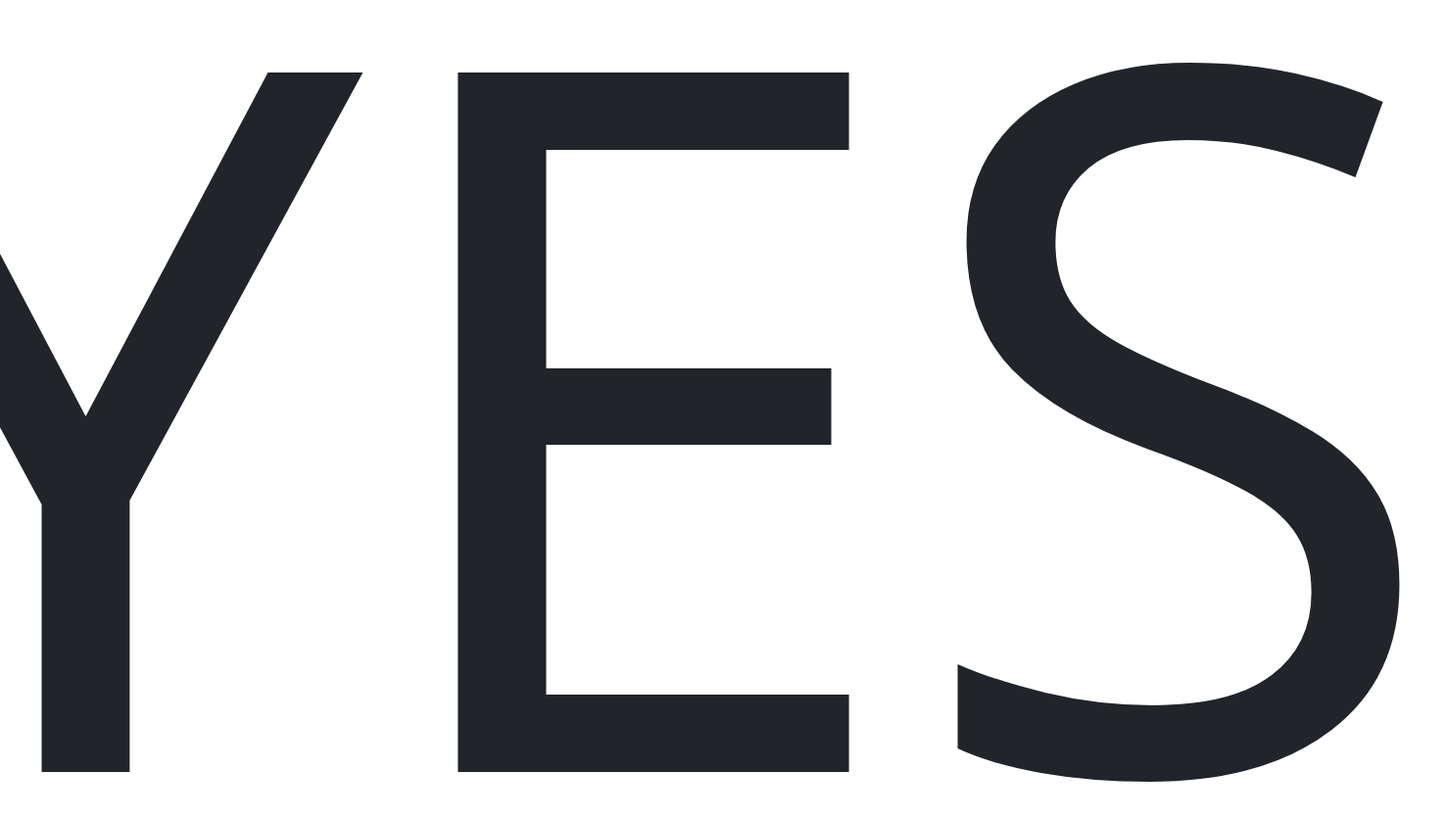
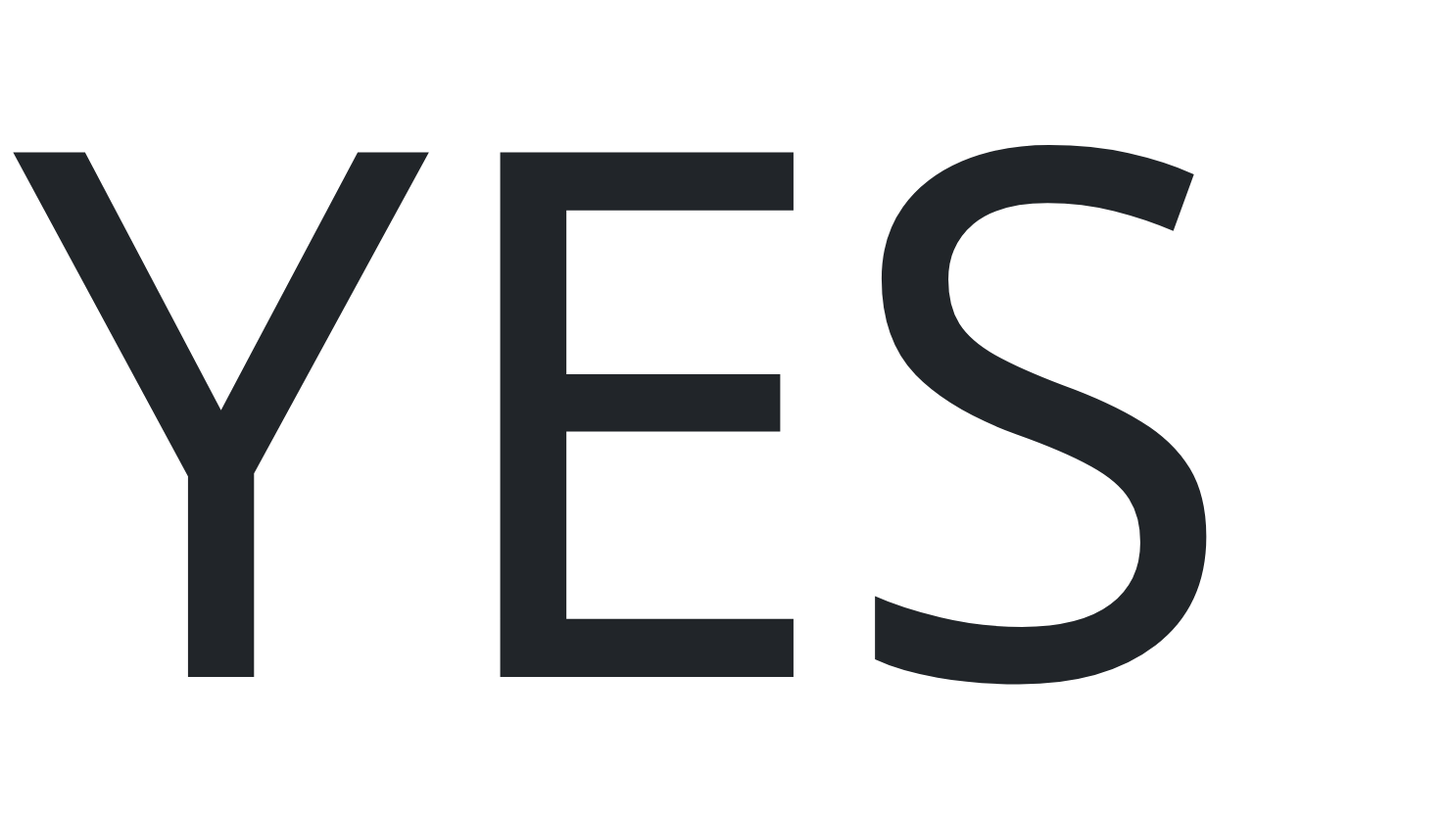
Before and after one commit to mikeydub/shouldibuybitcoin, a plain HTML site: page index.html in a window 1280 px wide. Shown: the whole page at 98% size, 1476 px wide, since content can reach past the window. Drawn offline with nearby package versions, Linux system fonts and the light colour scheme.

Commit message:
font too big, slightly smaller

```diff
--- a/index.html
+++ b/index.html
@@ -13,7 +13,7 @@
             display: flex;
             justify-content: center;
             align-items: center;
-            font-size: 1000px;
+            font-size: 750px;
         }
       </style>
     <title>Should I buy bitcoin?</title>
```
